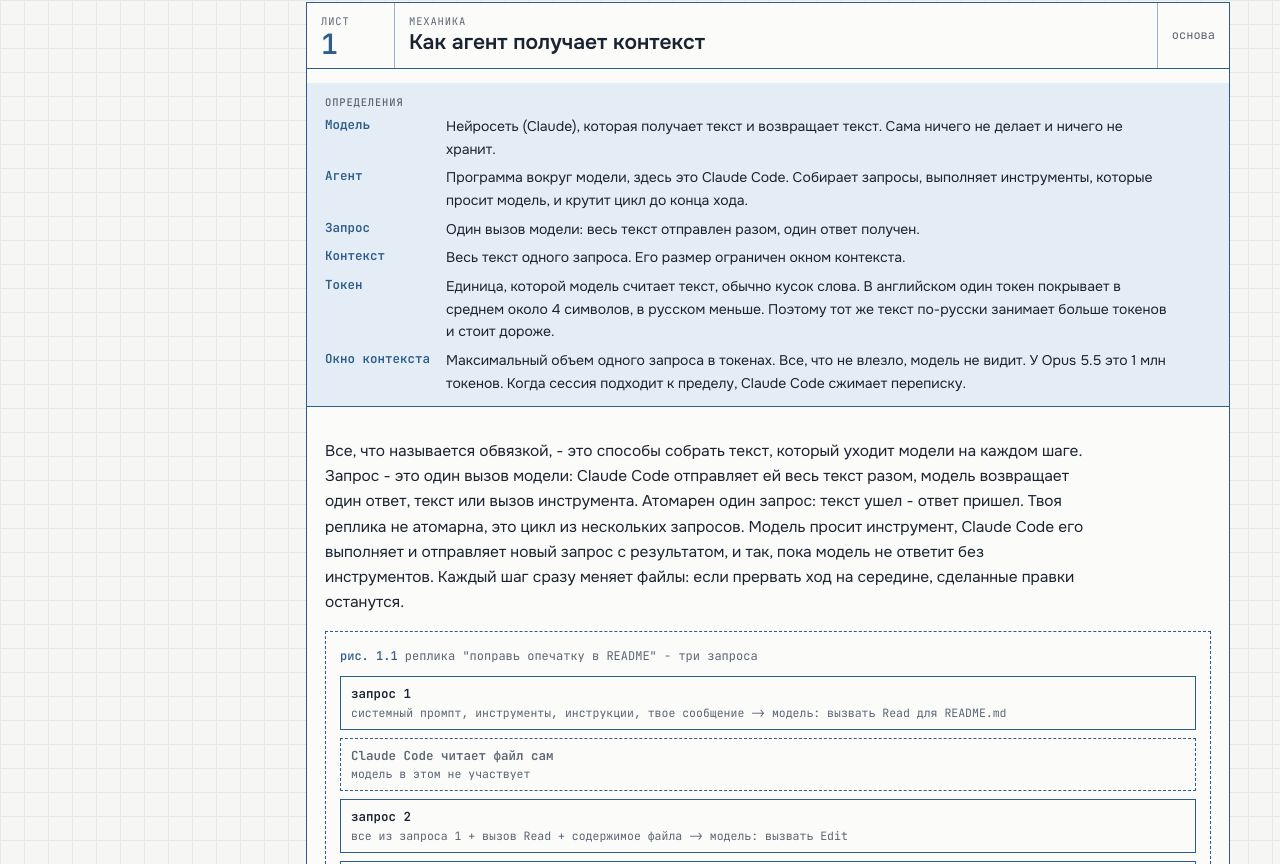
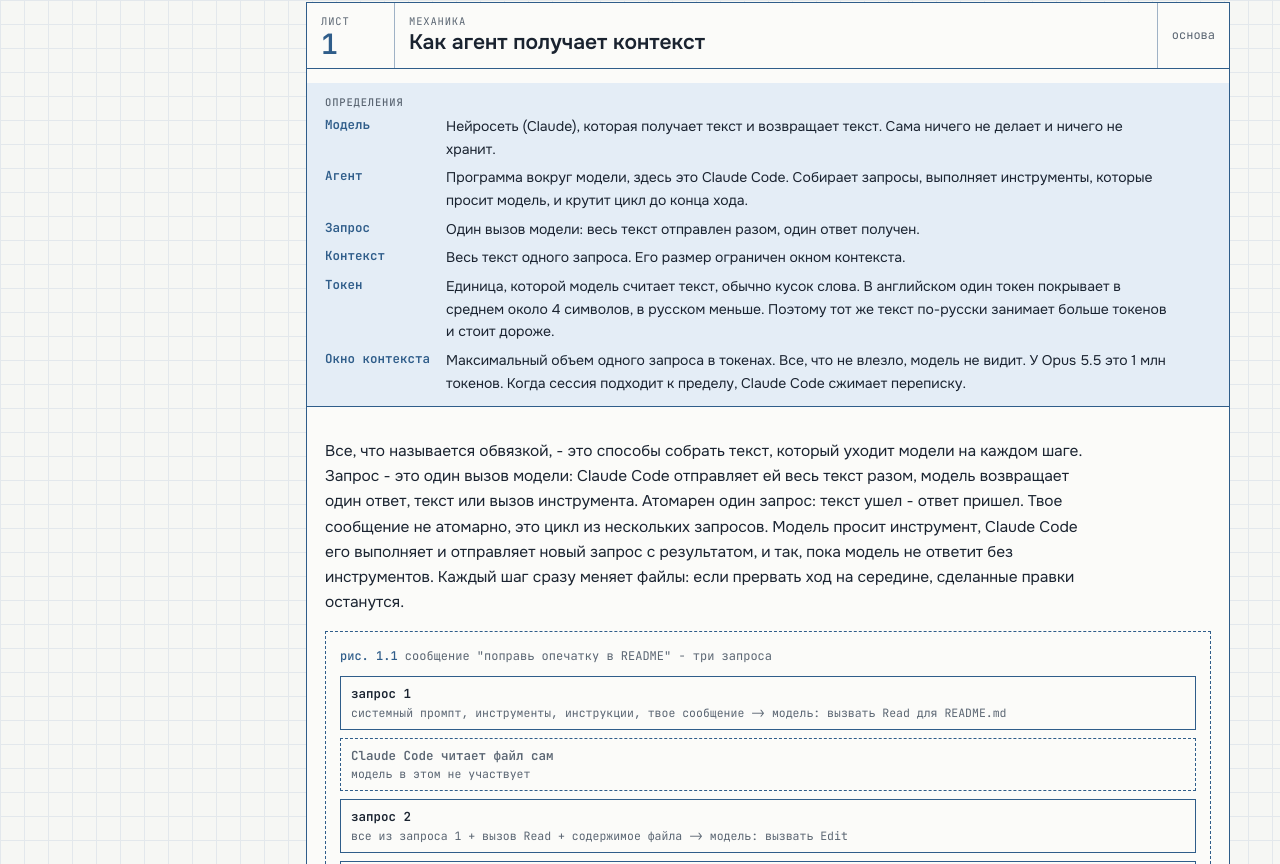
Before and after one commit to blashkin/agent-harness-guide, a plain HTML site: page index.html in a window 1280 px wide. Shown: the part 1056-1920 px from the top of the page. Drawn offline with Linux system fonts and the light colour scheme.

Commit message:
Заменил реплику на сообщение

```diff
--- a/index.html
+++ b/index.html
@@ -197,7 +197,7 @@
   <div class="stamp"><div><span class="lbl">глава</span><span class="no">i</span></div><div><span class="lbl">сводка</span><span class="ttl">Главное за минуту</span></div><div class="src">по всем листам</div></div>
   <div class="body">
     <ol class="sum">
-      <li><b>Реплика - не один запрос, а цикл.</b> Каждый шаг заново отправляет весь контекст, но неизменное начало читается из кэша. В примере из кэша пришло 97.6% входных токенов. <a class="to" href="#ch1">листы 1-2</a></li>
+      <li><b>Сообщение - не один запрос, а цикл.</b> Каждый шаг заново отправляет весь контекст, но неизменное начало читается из кэша. В примере из кэша пришло 97.6% входных токенов. <a class="to" href="#ch1">листы 1-2</a></li>
       <li><b>Кэш ломают</b> смена модели, <code>/compact</code>, пауза дольше TTL и включение fast mode. TTL - 1 час на подписке и 5 минут по API. Смена effort на Opus 5.5, Sonnet 5.5 и Fable 5.1 кэш не ломает, на других моделях ломает. <a class="to" href="#ch2">лист 2</a></li>
       <li><b>Правка CLAUDE.md посреди сессии не действует</b> до <code>/clear</code>, <code>/compact</code> или перезапуска. <a class="to" href="#ch3">листы 2-3</a></li>
       <li><b>Постоянный контекст входит в каждый запрос.</b> Инструкции, листинг скиллов и память оплачиваются десятки раз за сессию. <a class="to" href="#ch1">лист 1</a></li>
@@ -217,9 +217,9 @@
   <div class="stamp"><div><span class="lbl">лист</span><span class="no">1</span></div><div><span class="lbl">механика</span><span class="ttl">Как агент получает контекст</span></div><div class="src">основа</div></div>
   <dl class="defs"><span class="h">определения</span><dt>Модель</dt><dd>Нейросеть (Claude), которая получает текст и возвращает текст. Сама ничего не делает и ничего не хранит.</dd><dt>Агент</dt><dd>Программа вокруг модели, здесь это Claude Code. Собирает запросы, выполняет инструменты, которые просит модель, и крутит цикл до конца хода.</dd><dt>Запрос</dt><dd>Один вызов модели: весь текст отправлен разом, один ответ получен.</dd><dt>Контекст</dt><dd>Весь текст одного запроса. Его размер ограничен окном контекста.</dd><dt>Токен</dt><dd>Единица, которой модель считает текст, обычно кусок слова. В английском один токен покрывает в среднем около 4 символов, в русском меньше. Поэтому тот же текст по-русски занимает больше токенов и стоит дороже.</dd><dt>Окно контекста</dt><dd>Максимальный объем одного запроса в токенах. Все, что не влезло, модель не видит. У Opus 5.5 это 1 млн токенов. Когда сессия подходит к пределу, Claude Code сжимает переписку.</dd></dl>
   <div class="body">
-    <p>Все, что называется обвязкой, - это способы собрать текст, который уходит модели на каждом шаге. Запрос - это один вызов модели: Claude Code отправляет ей весь текст разом, модель возвращает один ответ, текст или вызов инструмента. Атомарен один запрос: текст ушел - ответ пришел. Твоя реплика не атомарна, это цикл из нескольких запросов. Модель просит инструмент, Claude Code его выполняет и отправляет новый запрос с результатом, и так, пока модель не ответит без инструментов. Каждый шаг сразу меняет файлы: если прервать ход на середине, сделанные правки останутся.</p>
+    <p>Все, что называется обвязкой, - это способы собрать текст, который уходит модели на каждом шаге. Запрос - это один вызов модели: Claude Code отправляет ей весь текст разом, модель возвращает один ответ, текст или вызов инструмента. Атомарен один запрос: текст ушел - ответ пришел. Твое сообщение не атомарно, это цикл из нескольких запросов. Модель просит инструмент, Claude Code его выполняет и отправляет новый запрос с результатом, и так, пока модель не ответит без инструментов. Каждый шаг сразу меняет файлы: если прервать ход на середине, сделанные правки останутся.</p>
     <div class="fig">
-      <span class="cap"><b>рис. 1.1</b> реплика "поправь опечатку в README" - три запроса</span>
+      <span class="cap"><b>рис. 1.1</b> сообщение "поправь опечатку в README" - три запроса</span>
       <div class="col">
         <div class="box"><span class="t">запрос 1</span><span class="s">системный промпт, инструменты, инструкции, твое сообщение -> модель: вызвать Read для README.md</span></div>
         <div class="box ghost"><span class="t">Claude Code читает файл сам</span><span class="s">модель в этом не участвует</span></div>
```
Also changed, not shown: 1 other file.
